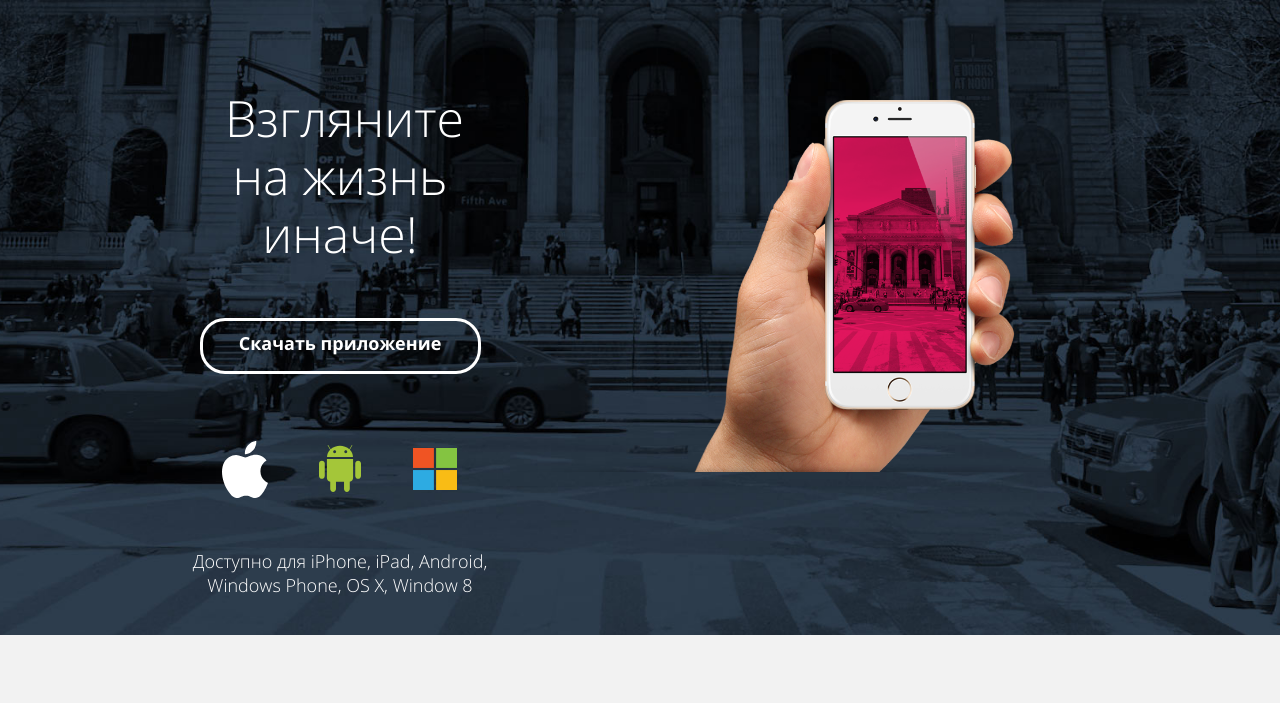
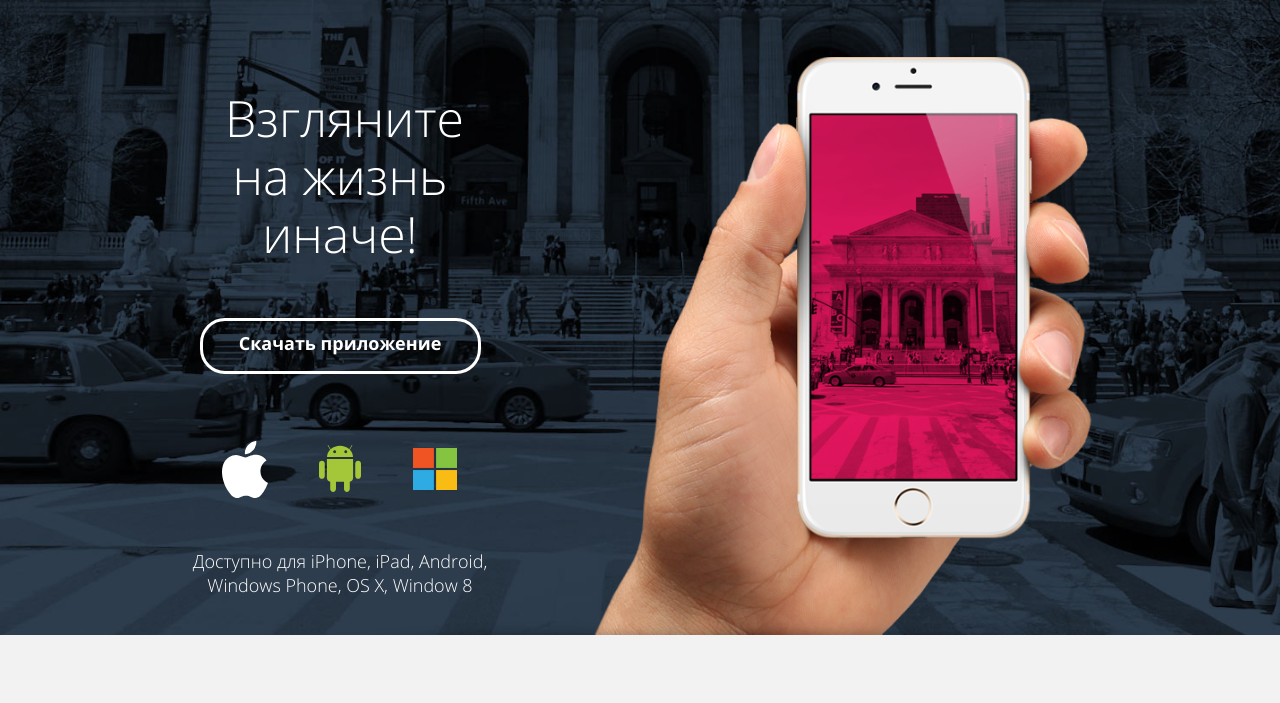
Before and after one commit to just-website/190928-pink, a website: page source/index.html in a window 1280 px wide. Shown: the part 89-792 px from the top of the page. Drawn offline with nearby package versions, Linux system fonts and the light colour scheme; files that its build step writes are made by us from their sources.

Commit message:
fix header and advantages section

```diff
--- a/source/sass/advantages.scss
+++ b/source/sass/advantages.scss
@@ -85,10 +85,11 @@
   @media (min-width: 660px) {
     display: flex;
     flex-direction: column;
-    // width: 300px;
+    width: 300px;
     text-align: left;
 
     @media (min-width: 1200px) {
+      width: auto;
       flex-direction: row;
       justify-content: space-between;
       flex-grow: 1;
--- a/source/sass/page-header.scss
+++ b/source/sass/page-header.scss
@@ -66,7 +66,8 @@
 
     @media (min-width: 1200px) {
       max-width: 940px;
-      position: static;
+      right: -130px;
+      // position: static;
     }
   }
 }
@@ -74,17 +75,20 @@
 .page-header__wrapper--index {
   flex-direction: column;
   padding-bottom: 0;
+  align-items: center;
 
   @media (min-width: 660px) {
     width: 640px;
     margin: 0 auto;
     flex-direction: row-reverse;
     padding-bottom: 70px;
+    justify-content: flex-end;
+    position: relative;
 
     @media (min-width: 1200px) {
       width: 940px;
       margin: 0 auto;
-      justify-content: space-between;
+      // justify-content: space-between;
       padding-bottom: 0;
     }
   }
```
